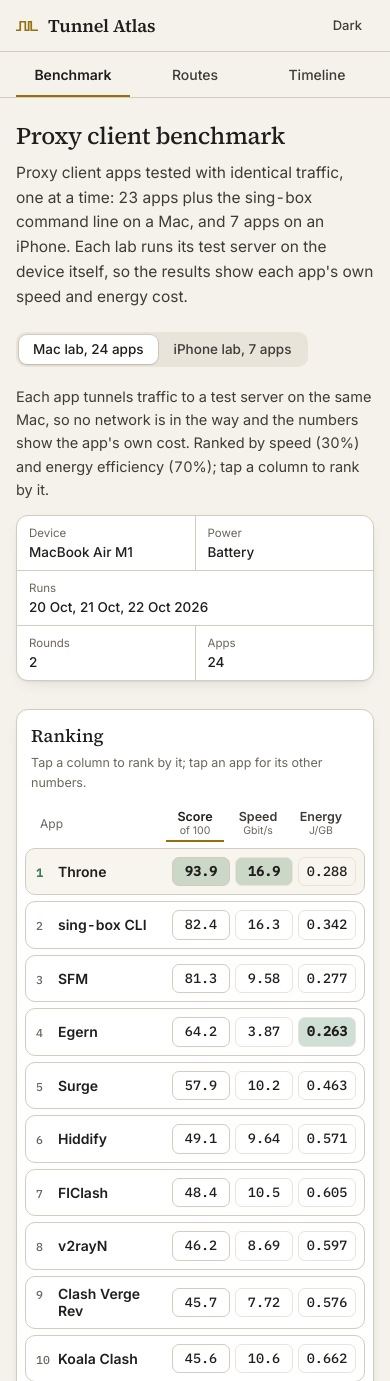
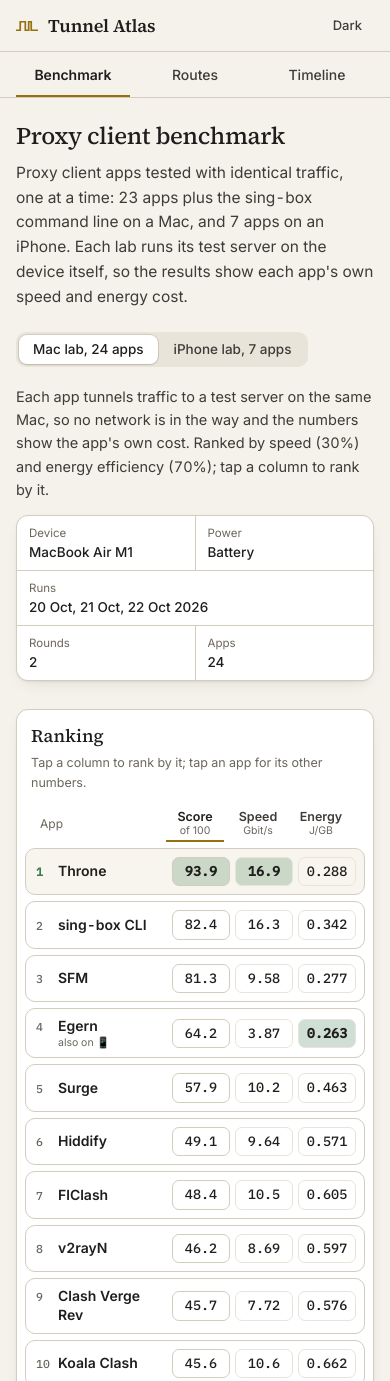
Before and after one commit to 0xahp/tunnel-atlas, a plain HTML site: page index.html in a window 390 px wide. Shown: the top 1381 px of the page. Drawn offline with Linux system fonts and the light colour scheme.

Commit message:
Benchmark: 'also on iPhone' tag beside the app name

```diff
--- a/site.js
+++ b/site.js
@@ -471,12 +471,12 @@
       const i0 = (this.x.apps || {})[a] || {}, c = BENCH_FLAGS[a];
       // app info as label/value rows; numbers (version, MTU) in the data font
       const info = [["Version", `<span class="num">${esc(this.ver(a))}</span>`], ["MTU", i0.mtu ? `<span class="num" title="Tunnel packet size">${i0.mtu}</span>` : ""],
-        ["Developer", c ? `${benchFlag(a)} ${BENCH_COUNTRIES[c]}` : ""], ["Also on", i0.iphone ? "iPhone 📱" : ""]]
+        ["Developer", c ? `${benchFlag(a)} ${BENCH_COUNTRIES[c]}` : ""]]
         .filter(([, v]) => v).map(([k, v]) => `<div><dt>${k}</dt><dd>${v}</dd></div>`).join("");
       const rest = cols.filter((_, j) => !head.includes(j)).map((k) =>
         `<div class="${this.flag(k, a)}"><dt>${esc(benchKey(k))}<span>${esc(k[2])}</span></dt><dd title="${esc(range(k, a))}">${val(k, a)}</dd></div>`).join("");
       return `<li><details class="rr" data-app="${a}"><summary>
-        <span class="rr-name"><span class="rr-n">${i + 1}</span><b>${esc(benchName(a))}</b></span>
+        <span class="rr-name"><span class="rr-n">${i + 1}</span><span class="rr-t"><b>${esc(benchName(a))}</b>${i0.iphone ? ` <small class="rr-on" title="Also available on iPhone">also on 📱</small>` : ""}</span></span>
         ${head.map((j) => `<span class="rr-v ${this.flag(cols[j], a)}${j === si ? " on" : ""}" title="${esc(range(cols[j], a))}">${val(cols[j], a)}</span>`).join("")}</summary>
         <div class="rr-more"><dl class="rr-info">${info}</dl><dl class="rr-all">${rest}</dl></div></details></li>`;
     }).join("");
--- a/styles.css
+++ b/styles.css
@@ -277,6 +277,9 @@
 .rr[open] { border-color: color-mix(in srgb, var(--accent) 55%, var(--rule)); }
 .rr-name { min-width: 0; display: flex; align-items: baseline; gap: 6px; }
 .rr-name b { font-weight: 600; font-size: 14px; line-height: 1.25; }
+.rr-t { line-height: 1.25; }
+/* "also on 📱": its own line on phones, beside the name from 640px */
+.rr-on { display: block; font-size: 10.5px; color: var(--muted); white-space: nowrap; }
 .rr-n { flex: none; min-width: 16px; font: 500 11.5px/1 var(--f-data); color: var(--muted); }
 li:first-child > .rr .rr-n { color: var(--ok); font-weight: 600; }
 .flag { font-size: 13px; line-height: 1; margin-left: 4px; }
@@ -399,6 +402,7 @@
   .flow-head { display: flex; flex-wrap: wrap; gap: 6px 22px; align-items: baseline; }
   .rr-more { grid-template-columns: minmax(170px, 210px) minmax(0, 1fr); gap: 20px; }
   .rr-all { grid-template-columns: repeat(4, minmax(0, 1fr)); }
+  .rr-on { display: inline; margin-left: 4px; }
   .doc { padding: 44px 24px 80px; gap: 52px; }
   .ref { grid-template-columns: 36px minmax(0, 1fr) auto; }
   .ref-host { grid-column: auto; max-width: 260px; }
```
